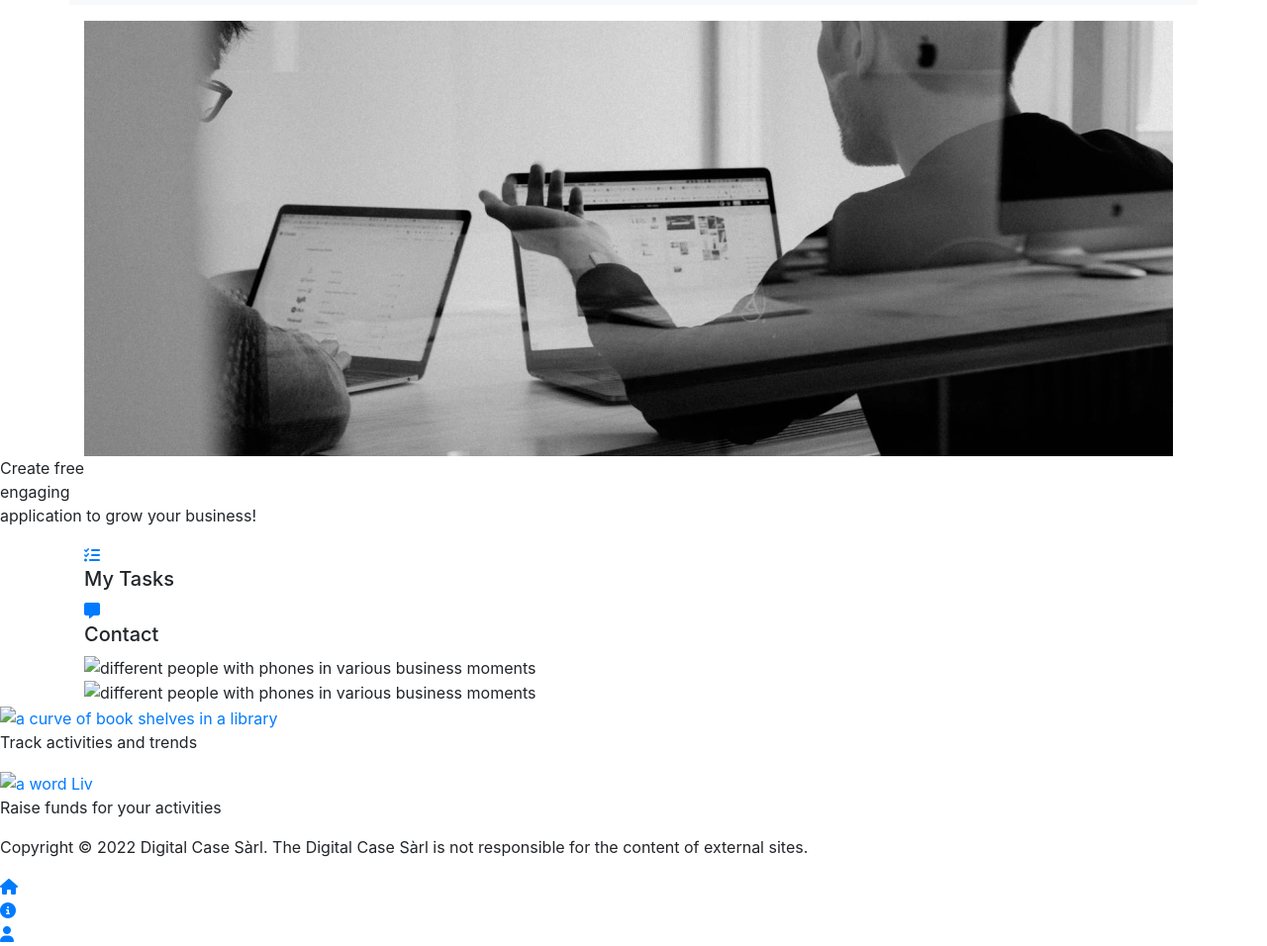
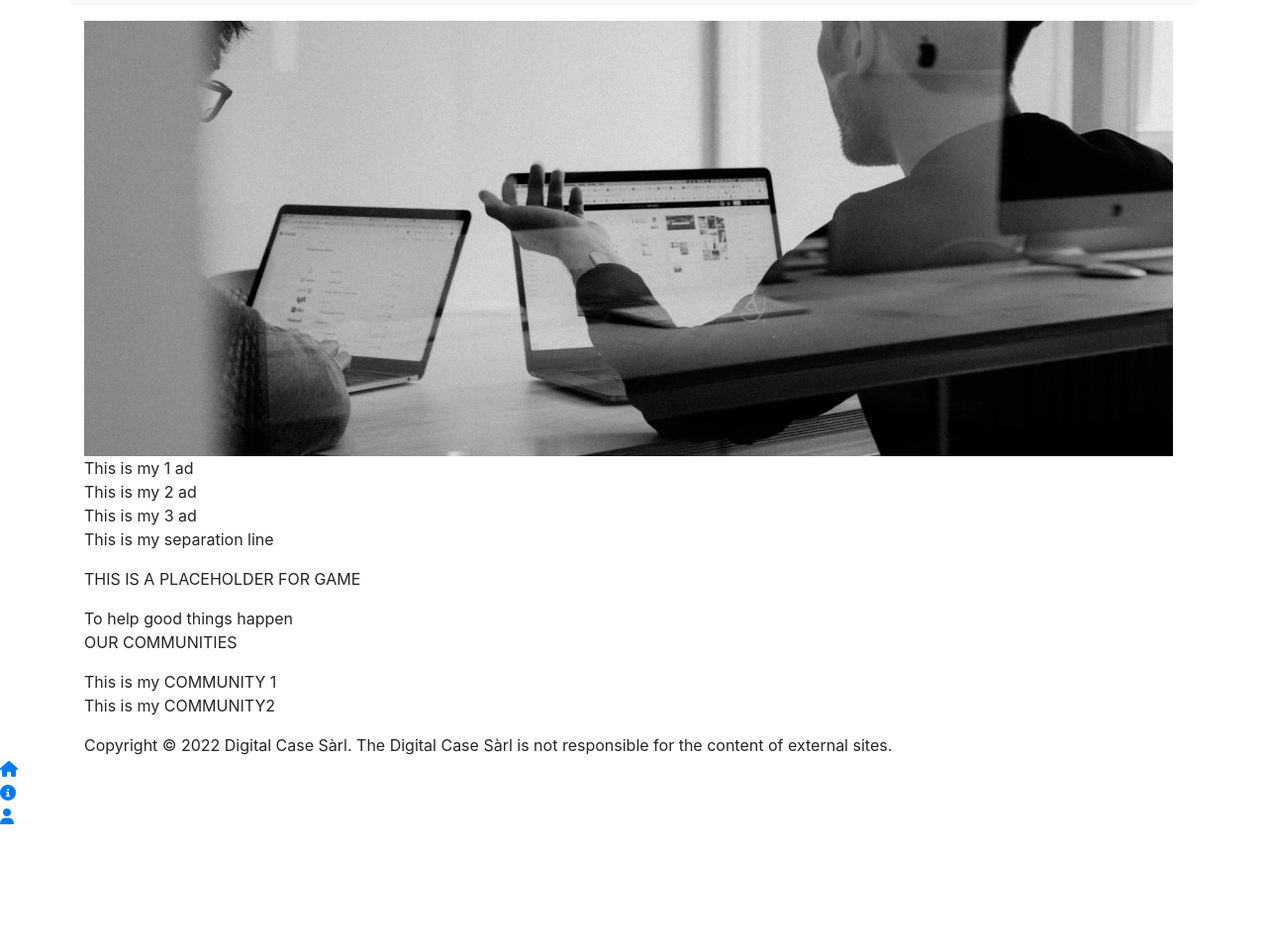
Before and after one commit to Zilvaro/digitalz-community, a plain HTML site: page index.html in a window 1280 px wide. Shown: the part 66-1022 px from the top of the page at 99% size. After the commit the page ends 903 px from the top, so only its background shows below. Drawn offline with nearby package versions, Linux system fonts and the light colour scheme.

Commit message:
bootstrap initial struscture for home page

```diff
--- a/index.html
+++ b/index.html
@@ -30,77 +30,88 @@
         <a class="dropdown-item" href="#">Another action</a>
         <a class="dropdown-item" href="#">Something else here</a>
       </div>
+    </div>
   </nav>
-  <div class="container pt-3">
+
+  <section class="container pt-3">
+    <div class="row" id="hero-image">
+      <div class="col-12">
         <a href="info.html"><img id="main-image" class="responsive"
-              src="assets/images/charles-1473394-unsplash-webp.webp"
-              alt="Two people creating & working with computers" />
+            src="assets/images/charles-1473394-unsplash-webp.webp" alt="Two people creating & working with computers" />
         </a>
+      </div>
+    </div>
+    <div class="row" id="promo-space1">
+      <div class="col-12 col-sm-12 col-md-6 col-lg-6 col-xl-6">
+        This is my 1 ad
+      </div>
+    </div>
+    <div class="row" id="promo-space2">
+      <div class="col-12 col-sm-12 col-md-6 col-lg-6 col-xl-6">
+        This is my 2 ad
+      </div>
+    </div>
+    <div class="row" id="promo-space3">
+      <div class="col-12">
+        This is my 3 ad
+      </div>
+    </div>
+    <div class="row" id="line-row">
+      <div class="col-12">
+        This is my separation line
+      </div>
+    </div>
+  </section>
 
+  <section class="container pt-3">
+    <div class="row">
+      <div class="col-12">
+        THIS IS A PLACEHOLDER FOR GAME
       </div>
+    </div>
+  </section>
+
+  <section class="container pt-3">
+    <div class="row">
+      <div class="col-12">
+        To help good things happen
+      </div>
+    </div>
+    <div class="row">
+      <div class="col-12">
+        OUR COMMUNITIES
+      </div>
+    </div>
+  </section>
+
+  <section class="container pt-3">
+    <div class="row" id="community1">
+      <div class="col-12 col-sm-12 col-md-6 col-lg-6 col-xl-6">
+        This is my COMMUNITY 1
+      </div>
+    </div>
+    <div class="row" id="community2">
+      <div class="col-12 col-sm-12 col-md-6 col-lg-6 col-xl-6">
+        This is my COMMUNITY2
+      </div>
+    </div>
+  </section>
+
+  <section class="container pt-3">
+    <div class="row">
+      <div class="col-12">
+        Copyright © 2022 Digital Case Sàrl. The Digital Case Sàrl is not responsible for the content of external
+      sites.
+      </div>
+    </div>
+    <div class="row" id="community2">
+      <div class="col-12 col-sm-12 d-md-none d-lg-none d-xl-none">
+        Bottom navigation icons
+      </div>
+    </div>
+  </section>
 
 
-    <main class="main-absolute">
-      <div id="main-responsive">
-        <div id="home-responsive-left">
-          <div id="main-banner">
-            <div>
-
-            </div>
-            <div id="main-text">
-              <p>Create free<br>engaging<br>application to grow your business!</p>
-            </div>
-          </div>
-          <div class="container" id="landing-items-responsive">
-            <div class="action-button">
-              <div id="button-left">
-                <a href="tasking.html"><i class="fa-solid fa-list-check task-icon"></i></a>
-                <h5>My Tasks</h5>
-              </div>
-            </div>
-            <div class="action-button">
-              <div id="button-right">
-                <a href="contact.html"><i class="fa-solid fa-message"></i></a>
-                <h5>Contact</h5>
-              </div>
-            </div>
-          </div>
-        </div>
-        <div class="container" id="vertical-aside">
-          <img class="responsive" src="images/vertical-banner-green2_awif.avif"
-            alt="different people with phones in various business moments">
-        </div>
-      </div>
-
-      <div class="container" id="horizontal-aside">
-        <img class="responsive" src="images/horizontal-banner-awif.avif"
-          alt="different people with phones in various business moments">
-      </div>
-
-      <div class="banner-container">
-        <div>
-          <a href="blog-data.html"><img class="banner-image" src="images/data-img-webp.webp"
-              alt="a curve of book shelves in a library" /></a>
-        </div>
-        <div class="banner-text">
-          <p>Track activities and trends</p>
-        </div>
-      </div>
-      <div class="banner-container">
-        <div>
-          <a href="blog-funding.html"><img class="banner-image" src="images/donate-explain-webp.webp"
-              alt="a word Liv" /></a>
-        </div>
-        <div class="banner-text">
-          <p>Raise funds for your activities</p>
-        </div>
-      </div>
-    </main>
-    <div id="copyright-text">
-      <p>Copyright © 2022 Digital Case Sàrl. The Digital Case Sàrl is not responsible for the content of external
-        sites.</p>
-    </div>
-    <div class="filler"></div>
   <footer>
     <div class="footer-button active-footer">
       <a href="index.html"><i class="fa-solid fa-house"></i></a>
@@ -113,7 +124,7 @@
     </div>
   </footer>
   <script src="https://kit.fontawesome.com/1b552ab9b4.js" crossorigin="anonymous"></script>
-  </div>
+
 </body>
 
 </html>
```
Lines whose indentation alone changed are shown as unchanged.
